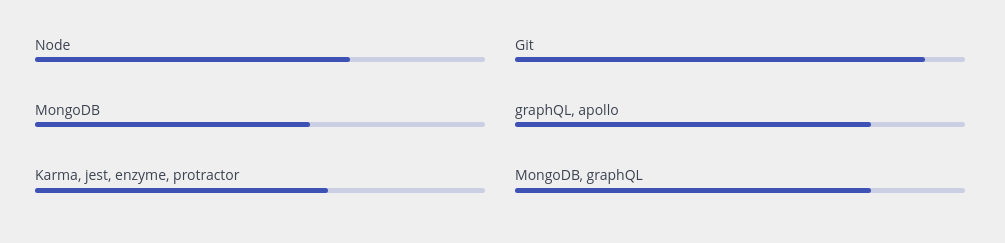
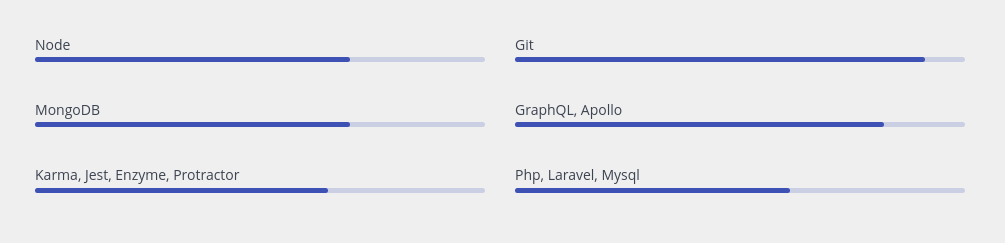
Before and after one commit to GSemikozov/CV, a Gatsby site: page / in a window 1280 px wide. Shown: the part 1224-1467 px from the top of the page, without its empty margins (140-1145 px from the left). Built offline with nearby package versions, Linux system fonts and the light colour scheme; Gatsby itself is replaced by a stand-in of ours.

Commit message:
FIX: skills

```diff
--- a/src/components/skills/index.js
+++ b/src/components/skills/index.js
@@ -67,25 +67,25 @@
     <div className={styles.skill}>
       <div className={styles.skillData}>MongoDB</div>
       <div className={styles.skillLine}>
-        <div className={styles.skillFill} style={{ width: `61%` }}></div>
+        <div className={styles.skillFill} style={{ width: `70%` }}></div>
       </div>
     </div>
     <div className={styles.skill}>
-      <div className={styles.skillData}>graphQL, apollo</div>
+      <div className={styles.skillData}>GraphQL, Apollo</div>
       <div className={styles.skillLine}>
-        <div className={styles.skillFill} style={{ width: `79%` }}></div>
+        <div className={styles.skillFill} style={{ width: `82%` }}></div>
       </div>
     </div>
     <div className={styles.skill}>
-      <div className={styles.skillData}>Karma, jest, enzyme, protractor</div>
+      <div className={styles.skillData}>Karma, Jest, Enzyme, Protractor</div>
       <div className={styles.skillLine}>
         <div className={styles.skillFill} style={{ width: `65%` }}></div>
       </div>
     </div>
     <div className={styles.skill}>
-      <div className={styles.skillData}>MongoDB, graphQL</div>
+      <div className={styles.skillData}>Php, Laravel, Mysql</div>
       <div className={styles.skillLine}>
-        <div className={styles.skillFill} style={{ width: `79%` }}></div>
+        <div className={styles.skillFill} style={{ width: `61%` }}></div>
       </div>
     </div>
   </div>
```
